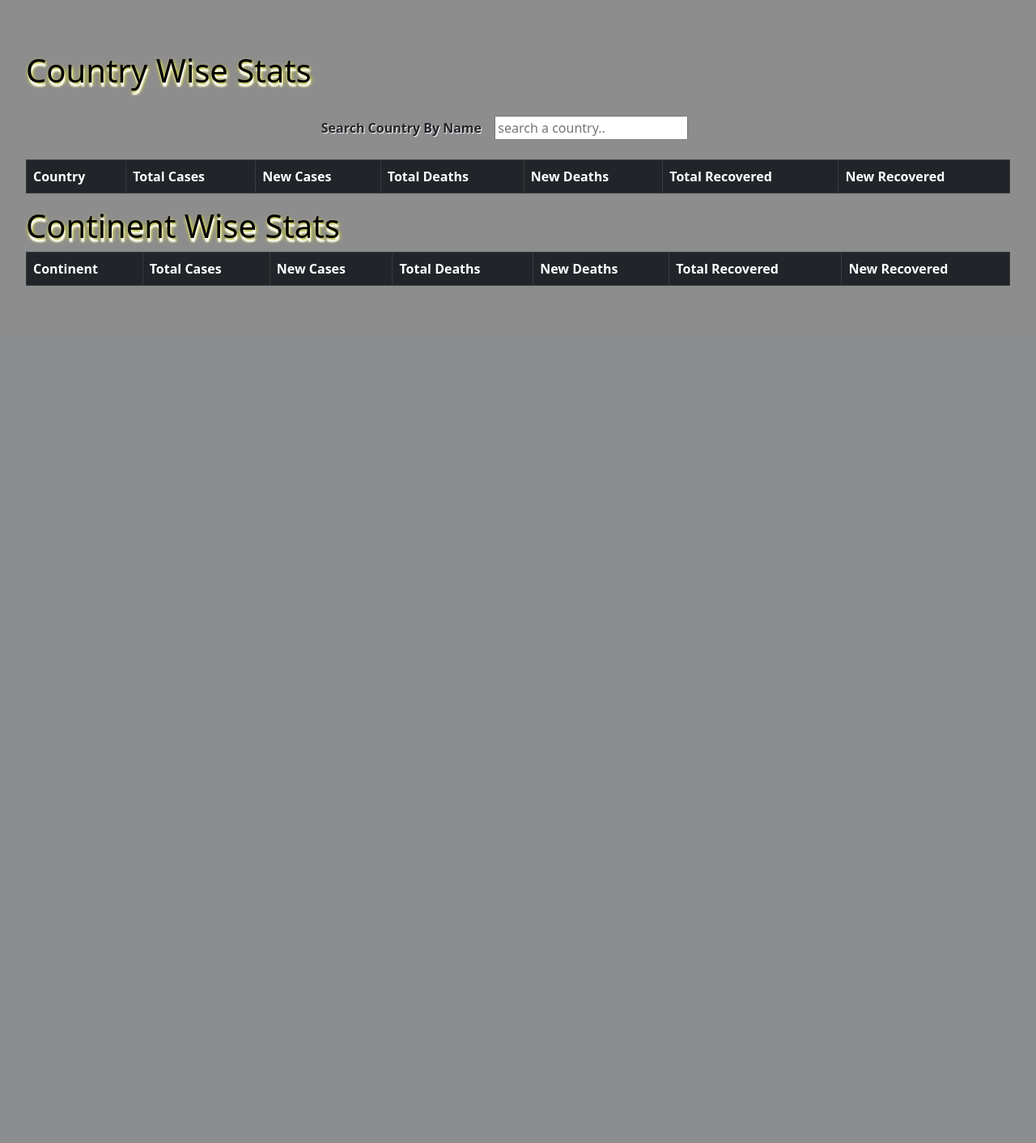
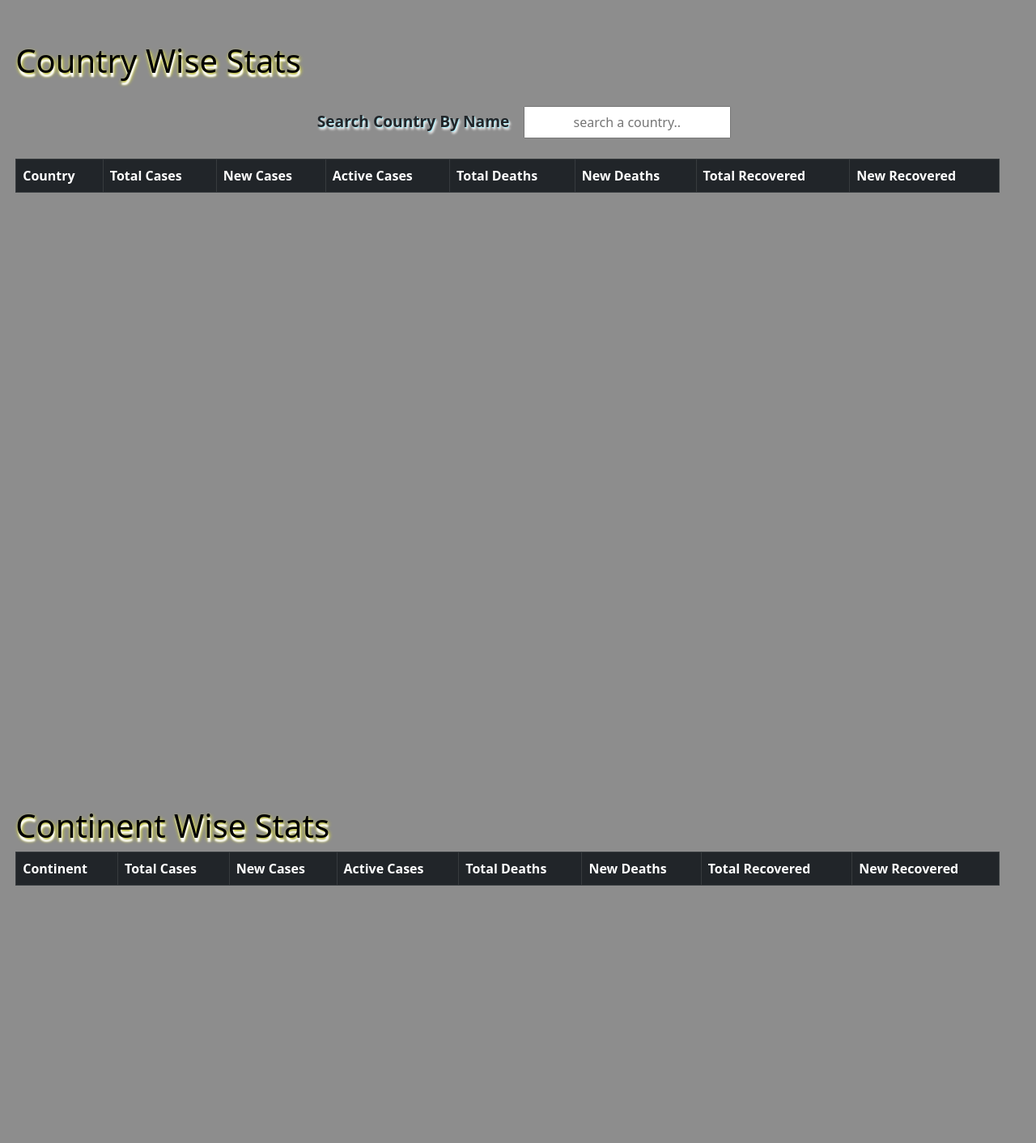
Before and after one commit to junaid1563/coronadatastats, a PHP site: page / in a window 1280 px wide. Shown: the part 385-1797 px from the top of the page at 81% size. Before the commit the page ends 738 px from the top, so only its background shows below. Run offline with PHP 8.4, Linux system fonts and the light colour scheme; lists and menus that the app fills with data are empty.

Commit message:
scrollable table and clock fixed

```diff
--- a/index.html
+++ b/index.html
@@ -72,9 +72,12 @@
 
             <div class="country" id="country-data">
                 <h1>Country Wise Stats</h1>
+                <div class="input">
                     <label for="c-name" id="name">Search Country By Name</label>
                     <input type="text" name="c-name" id="country-name" placeholder="search a country..">
+                </div>
                 <!-- <button class="btn btn-small btn-primary" id="cancel">Cancel</button> -->
+                <div class="table-country">
                     <table class="table countries table-light table-striped table-bordered border-dark">
 
                         <thead class="table-dark">
@@ -82,6 +85,7 @@
                                 <th>Country</th>
                                 <th>Total Cases</th>
                                 <th>New Cases</th>
+                                <th>Active Cases</th>
                                 <th>Total Deaths</th>
                                 <th>New Deaths</th>
                                 <th>Total Recovered</th>
@@ -94,16 +98,18 @@
                         </tbody>
 
                     </table>
-
+                </div>
             </div>
             <div class="continent" id="continent-data">
                 <h1>Continent Wise Stats</h1>
+                <div class="table-continent">
                     <table class="table continents table-light table-striped table-bordered border-dark">
                         <thead class="table-dark">
                             <tr>
                                 <th>Continent</th>
                                 <th>Total Cases</th>
                                 <th>New Cases</th>
+                                <th>Active Cases</th>
                                 <th>Total Deaths</th>
                                 <th>New Deaths</th>
                                 <th>Total Recovered</th>
@@ -118,6 +124,7 @@
                     </table>
                 </div>
             </div>
+        </div>
     </main>
     <script src="https://cdn.jsdelivr.net/npm/bootstrap@5.0.0-beta3/dist/js/bootstrap.bundle.min.js"
         integrity="sha384-JEW9xMcG8R+pH31jmWH6WWP0WintQrMb4s7ZOdauHnUtxwoG2vI5DkLtS3qm9Ekf"
--- a/script.js
+++ b/script.js
@@ -28,7 +28,8 @@ let getData = function () {
     })
     .then((data) => {
       data.forEach((con) => {
-        str += `<tr><td>${con.continent}</td><td>${con.cases}</td><td>${con.todayCases}</td><td>${con.deaths}</td><td>${con.todayDeaths}</td><td>${con.recovered}</td>
+        let continent_name = String(con.continent).toUpperCase();
+        str += `<tr><td>${continent_name}</td><td>${con.cases}</td><td>${con.todayCases}</td><td>${con.active}</td><td>${con.deaths}</td><td>${con.todayDeaths}</td><td>${con.recovered}</td>
       <td>${con.todayRecovered}</td>
       </tr>`;
         totalCases += con.cases;
@@ -84,7 +85,10 @@ let getCountryData = () => {
     .then((data) => {
       countryTable.innerHTML = "";
       data.forEach((c) => {
-        ctr += `<tr class=${c.country}><td>${c.country}</td><td>${c.cases}</td><td>${c.todayCases}</td><td>${c.deaths}</td><td>${c.todayDeaths}</td><td>${c.recovered}</td>
+        let country = String(c.country).toUpperCase();
+        ctr += `<tr class=${c.country}><td>${country}</td><td>${c.cases}</td><td>${c.todayCases}</td>
+        </td><td>${c.active}</td>
+        <td>${c.deaths}</td><td>${c.todayDeaths}</td><td>${c.recovered}</td>
       <td>${c.todayRecovered}</td>
 
       </tr>`;
@@ -126,7 +130,9 @@ search.addEventListener("input", (event) => {
         let country = String(c.country).toUpperCase();
         if (country.startsWith(input)) {
           ctr = "";
-          ftr += `<tr class=${c.country}><td>${country}</td><td>${c.cases}</td><td>${c.todayCases}</td><td>${c.deaths}</td><td>${c.todayDeaths}</td><td>${c.recovered}</td>
+          ftr += `<tr class=${c.country}><td>${country}</td><td>${c.cases}</td><td>${c.todayCases}</td>
+          </td><td>${c.active}</td>
+          <td>${c.deaths}</td><td>${c.todayDeaths}</td><td>${c.recovered}</td>
         <td>${c.todayRecovered}</td>
 
         </tr>`;
--- a/style.css
+++ b/style.css
@@ -39,6 +39,12 @@ body {
   min-width: 100%;
   flex-basis: auto;
 }
+.date {
+  font-size: 1.5vw;
+  border: 1px solid white;
+  padding: 0.5em;
+  background-image: linear-gradient(black, rgba(194, 9, 9, 0.8));
+}
 @media screen and (max-width: 1024px) {
   .main .inrto {
     height: 200vw;
@@ -52,21 +58,44 @@ body {
   .main {
     top: 8vh;
   }
+  .date {
+    font-size: 3vw;
+  }
 }
+
 .intro p {
   width: 90%;
   text-align: left;
   line-height: 2;
 }
 #country-data {
-  width: 95%;
+  width: 97%;
+}
+.table-country {
+  height: 100vh;
+  width: 95vw;
+  overflow: scroll;
+  border-collapse: collapse;
+}
+.table-continent {
+  align-self: center;
+  border-collapse: collapse;
+  height: 45vh;
+  width: 95vw;
+  overflow: scroll;
+}
+.table thead tr th {
+  position: sticky;
+  top: 0;
+  z-index: 10;
 }
 #country-data h1 {
   color: rgb(0, 0, 0);
   text-shadow: 1px 5px 2px white, 1px 3px 5px yellow;
 }
+
 #continent-data {
-  width: 95%;
+  width: 97%;
 }
 #continent-data h1 {
   color: black;
@@ -99,22 +128,6 @@ body {
 .small-text {
   font-size: 1.2rem;
 }
-.date {
-  font-size: 1.5rem;
-  border: 1px solid white;
-  padding: 0.5em;
-  background-image: linear-gradient(black, rgba(255, 255, 0, 0.8));
-}
-@media screen and (min-width: 1000px) {
-  #ul {
-    display: flex;
-    flex-direction: row;
-    flex-wrap: wrap;
-  }
-  #ul #drop {
-    align-self: flex-end;
-  }
-}
 
 #country-name {
   margin-left: 1%;
@@ -124,5 +137,27 @@ body {
 #name {
   margin-left: 30%;
   font-weight: 800;
-  text-shadow: 1px 1px 1px white;
+  text-shadow: 1px 1px 1px rgb(178, 243, 255), 2px 3px 3px white;
 }
+
+.input input {
+  width: 20vw;
+  height: 5vh;
+  font-size: 2vh;
+  text-align: center;
+}
+.input {
+  font-size: 1.5vw;
+}
+@media screen and (max-width: 1024px) {
+  .input input {
+    width: 30vw;
+    height: 3vh;
+    font-size: 1.5vh;
+    text-align: center;
+  }
+  .input {
+    font-size: 3vw;
+    margin-left: -25%;
+  }
+}
```
Lines whose indentation alone changed are shown as unchanged.
